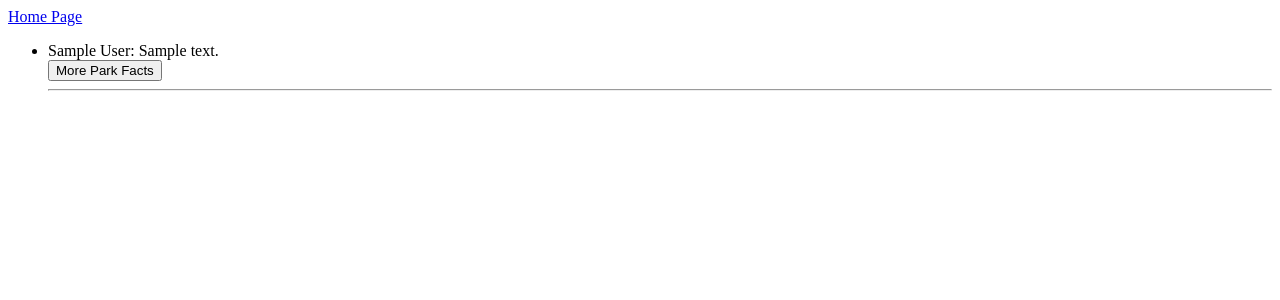
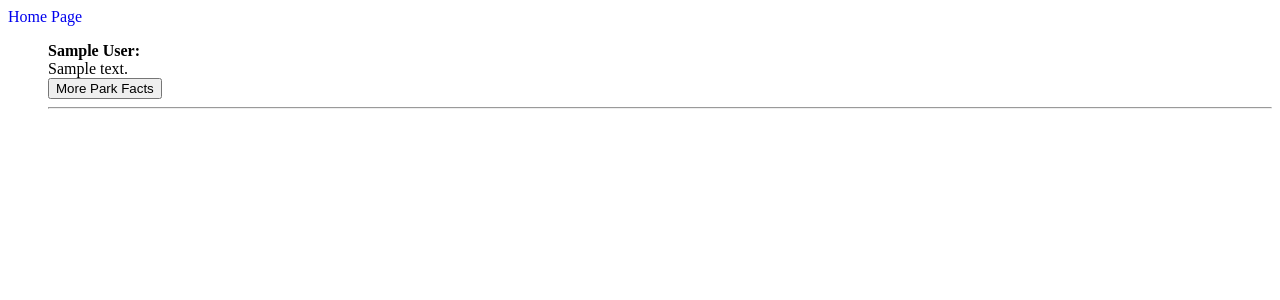
Before and after one commit to BeckyBoo88/Project-4, a Flask app: page /list in a window 1280 px wide. Shown: the top 300 px of the page. Run offline with Flask 2, Linux system fonts and the light colour scheme; a database or web service that is not in the repository returns one stand-in record (values such as "Sample title"); data that the repository does not hold is empty.

Commit message:
added css page for list with extrememly basic styling

```diff
--- /dev/null
+++ b/static/css/list.css
@@ -0,0 +1,11 @@
+ul {
+    list-style-type: none;
+}
+
+#title {
+    font-weight: bold;
+}
+
+a {
+    text-decoration: none;
+}
--- a/templates/list.html
+++ b/templates/list.html
@@ -5,12 +5,14 @@
     <meta http-equiv="X-UA-Compatible" content="IE=edge">
     <meta name="viewport" content="width=device-width, initial-scale=1.0">
     <title>NP List</title>
+    <link rel='stylesheet' href='/static/css/list.css'>
 </head>
 <body>
     <a href="/">Home Page</a>
     <ul>
         {% for park in parkList['data'] %}
-            <li> {{ park['fullName'] + ': ' + park['description'] }}</li>
+            <li id='title'> {{ park['fullName'] + ': ' }} </li>
+            <li> {{ park['description'] }} </li>
             <form method="GET" action="/detail">
                 <input hidden type="text" name="parkCode" id='name' value={{ park['parkCode'] }}>
                 <button class="btn btn-primary" type="submit">More Park Facts</button>
```
